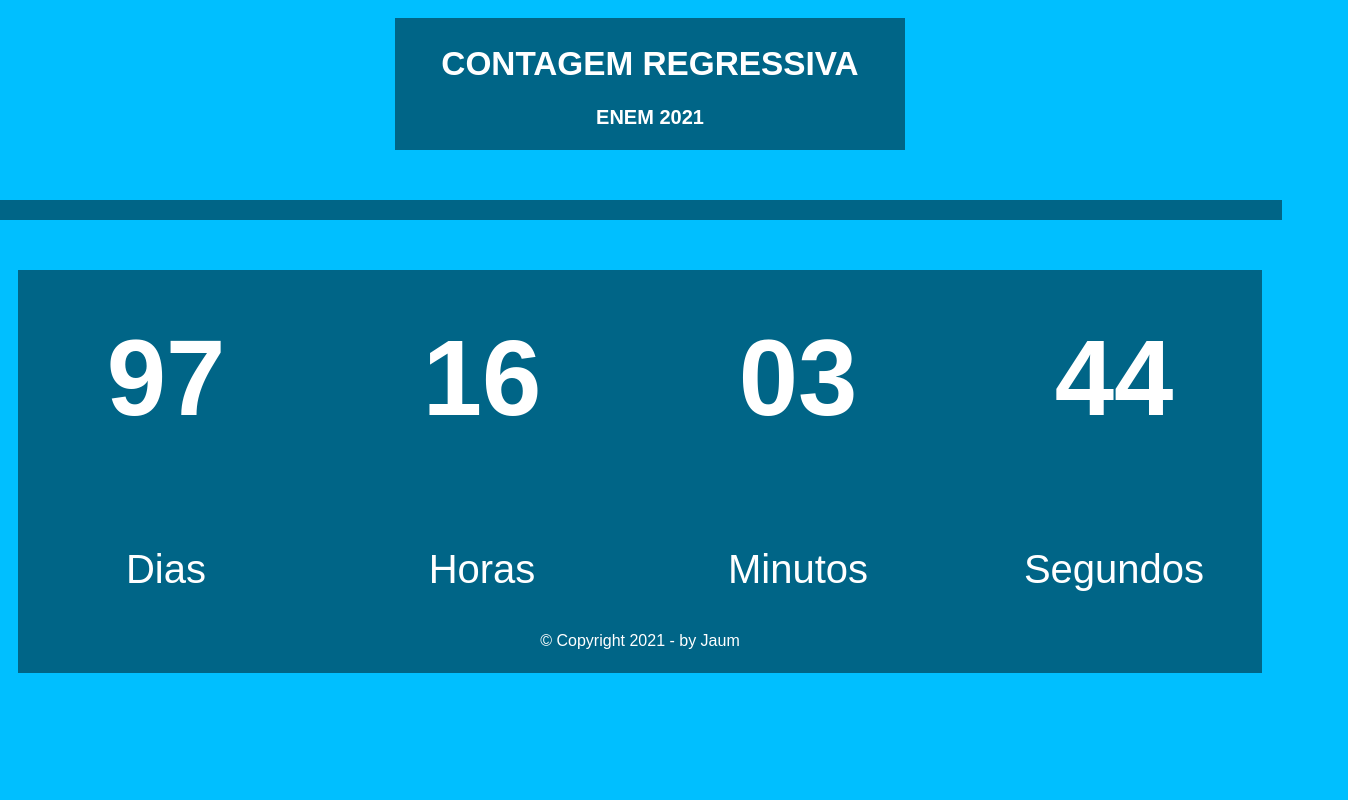
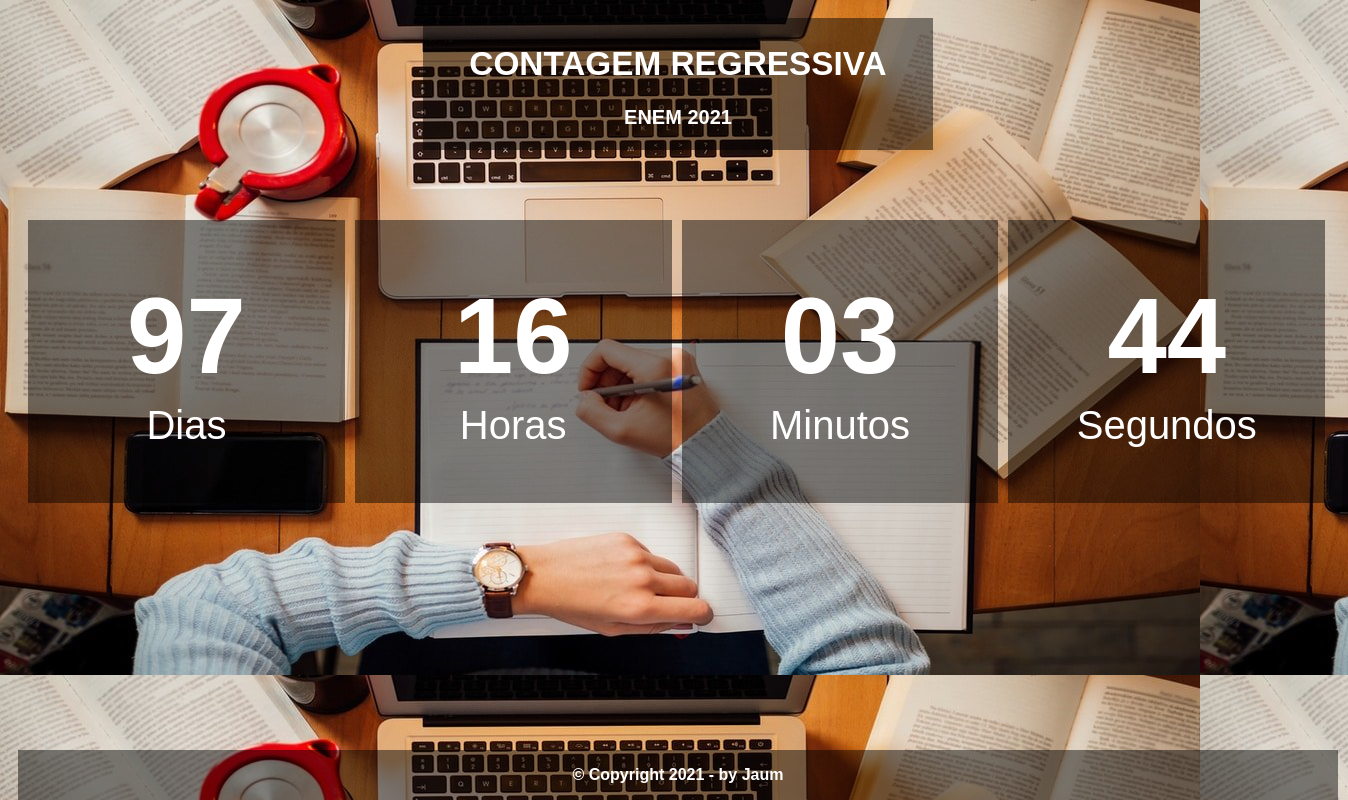
Before and after one commit to uujaum/ContagemEnem, a plain HTML site: page Index.html in a window 1280 px wide. Shown: the whole page, 1348 px wide, since content can reach past the window. Drawn offline with Linux system fonts and the light colour scheme.

Commit message:
Fim do projeto 1
Projeto finalizado, talvez mais a frente será incrementado mais funcionalidades, tais como:
- aviso pras duas provas;
- um lembrete a cada período de tempo

```diff
--- a/_css/estilo.css
+++ b/_css/estilo.css
@@ -1,13 +1,13 @@
 @charset "UTF-8";
 
 body {
-	background-color: #00BFFF;
 	font-family: Arial, sans-serif;
 	color: black;
+	background-image: url("../_imagens/estudos.jpg");
 }
 
 div#interface {
-	width: 100%;
+	width: 1320px;
 	padding: 10px;
 }
 
@@ -35,42 +35,46 @@ header#titulo h2 {
 /* Formatação da Section Contador */
 
 section#contador {
-	background-color: rgba(0,0,0,0.47);
 	text-align: center;
-	padding: 10px;
-	margin-bottom: 50px;
-	margin-top: 50px;
-	margin-left: -20px;
+	margin-top: 70px;
 }
 
 section#contador h3 {
 	font-size: 80pt;
 	color: white;
+	margin: 5px;
 }
 
 section#contador p {
 	color: white;
 	text-align: center;
 	font-size: 30pt;
+	margin: 5px;
 }
 
 div.tempo {
-	width: 25%;
-	height: 25%;
+	width: 24%;
+	height: 24%;
 	display: inline-block;
 	float: left;
+	background-color: rgba(0,0,0,0.47);
+	padding: 50px 0px 50px 0px;
+	margin-left: 10px;
 }
+
 
 /* Formatação do Footer rodapé */
 
 footer#rodape {
 	background-color: rgba(0,0,0,0.47);
-	margin-right: 20px;
-	padding: 7px;
+	position:absolute;
+    bottom:0;
+    width:1320px;
 }
 
 footer#rodape p {
 	text-align: center;
 	font-size: 12pt;
 	color: white;
+	font-weight: bold;
 }
```
Also changed, not shown: _imagens/estudos.jpg (added).
